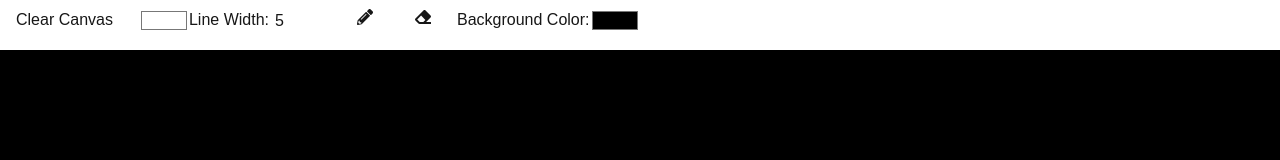
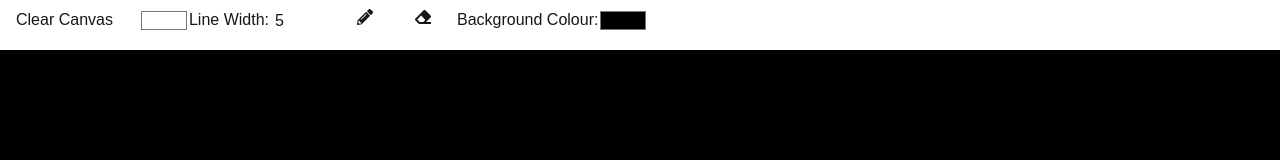
Before and after one commit to Kaimond/whiteboard, a Next.js app: page / in a window 1280 px wide. Shown: the top 160 px of the page. Built offline with nearby package versions, Linux system fonts and the light colour scheme.

Commit message:
Fixed the canvas not initially rendering to the correct size when the page loads

```diff
--- a/src/app/components/DrawingCanvas.jsx
+++ b/src/app/components/DrawingCanvas.jsx
@@ -8,7 +8,7 @@ export default function DrawingCanvas() {
     const [lastPos, setLastPos] = useState({ x: 0, y: 0 });
     const [lineColour, setLineColour] = useState("#ffffff");
     const [lineWidth, setLineWidth] = useState("5");
-    const [backgroundColor, setBackgroundColor] = useState("black");
+    const [backgroundColour, setBackgroundColour] = useState("black");
 
     useEffect(() => {
         const canvas = canvasRef.current;
@@ -80,13 +80,13 @@ export default function DrawingCanvas() {
 
     return (
         <div>
-            <Toolbar clearCanvas={clearCanvas} setColour={setLineColour} setWidth={setLineWidth} eraser={eraser} drawing={drawing} setBackgroundColor={setBackgroundColor} />
+            <Toolbar clearCanvas={clearCanvas} setColour={setLineColour} setWidth={setLineWidth} eraser={eraser} drawing={drawing} setBackgroundColour={setBackgroundColour} />
             <canvas
                 ref={canvasRef}
                 onMouseDown={startDrawing}
                 onMouseUp={stopDrawing}
                 onMouseMove={draw}
-                style={{ border: "1px solid black", backgroundColor: backgroundColor }}
+                style={{ border: "1px solid black", backgroundColor: backgroundColour, width: 1300, height: 900 }}
             />
         </div>
     );
--- a/src/app/components/Toolbar.jsx
+++ b/src/app/components/Toolbar.jsx
@@ -3,10 +3,10 @@ import { useState } from "react";
 import { FaPencilAlt } from "react-icons/fa";
 import { FaEraser } from "react-icons/fa";
 
-export default function Toolbar({ clearCanvas, setColour, setWidth, eraser, drawing, setBackgroundColor }) {
+export default function Toolbar({ clearCanvas, setColour, setWidth, eraser, drawing, setBackgroundColour }) {
     const [selectedColour, setSelectedColour] = useState("#ffffff");
     const [lineWidth, setLineWidth] = useState("5");
-    const [backgroundPickerColor, setBackgroundPickerColor] = useState("#000000");
+    const [backgroundPickerColour, setBackgroundPickerColour] = useState("#000000");
 
     const handleColourChange = (e) => {
         const newColour = e.target.value;
@@ -20,10 +20,10 @@ export default function Toolbar({ clearCanvas, setColour, setWidth, eraser, draw
         setWidth(newWidth);
     };
 
-    const handleBackgroundColorChange = (e) => {
-        const newColor = e.target.value;
-        setBackgroundPickerColor(newColor);
-        setBackgroundColor(newColor);
+    const handleBackgroundColourChange = (e) => {
+        const newColour = e.target.value;
+        setBackgroundPickerColour(newColour);
+        setBackgroundColour(newColour);
     };
 
     return (
@@ -73,11 +73,11 @@ export default function Toolbar({ clearCanvas, setColour, setWidth, eraser, draw
             >
                 <FaEraser />
             </button>
-            <span>Background Color:</span>
+            <span>Background Colour:</span>
             <input
                 type="color"
-                value={backgroundPickerColor}
-                onChange={handleBackgroundColorChange}
+                value={backgroundPickerColour}
+                onChange={handleBackgroundColourChange}
                 style={{ verticalAlign: "middle" }}
             />
         </div>
```
